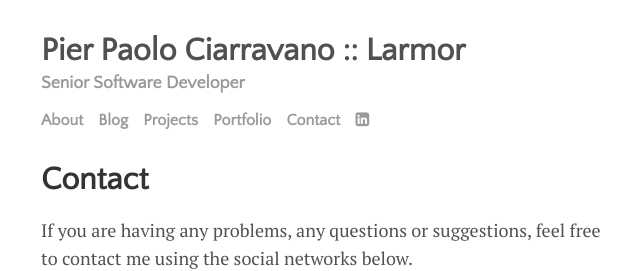
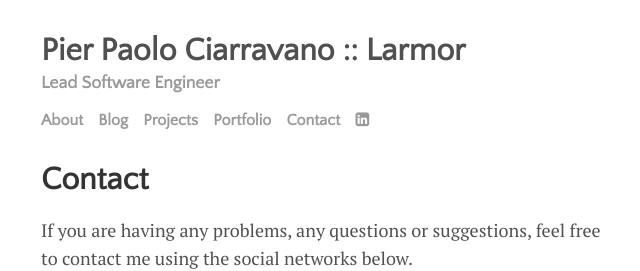
Before and after one commit to ppciarravano/ppciarravano.github.io, a Jekyll site: the page built from menu/contact.md, in a window 1280 px wide. Shown: the top 271 px of the page, without its empty margins (311-951 px from the left). Built offline with Jekyll 4.4.1, drawn with Linux system fonts in a browser that asks for light colours; nearby versions of some CDN libraries.

Commit message:
Role update

```diff
--- a/_data/settings.yml
+++ b/_data/settings.yml
@@ -1,5 +1,5 @@
 title:  'Pier Paolo Ciarravano :: Larmor'
-tagline:  Senior Software Developer
+tagline:  Lead Software Engineer
 author:
   name: 'Pier Paolo Ciarravano'
   twitter:  larmorjazz
```
